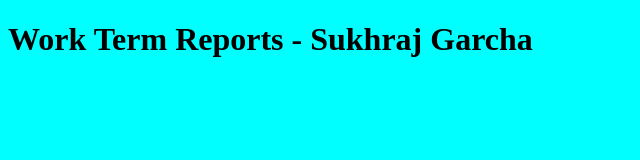
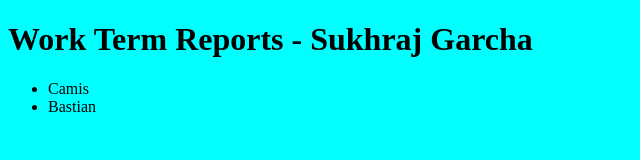
Before and after one commit to Sukhraj-Garcha/Coop-Workterm-Reports, a plain HTML site: page index.html in a window 1280 px wide. Shown: the whole page, without its empty margins (0-640 px from the left). Drawn offline with Linux system fonts and the light colour scheme.

Commit message:
added basic html for testing

```diff
--- a/index.html
+++ b/index.html
@@ -16,6 +16,10 @@
     </head>
     <body>
         <h1>Work Term Reports - Sukhraj Garcha</h1>
+        <ul>
+            <li>Camis</li>
+            <li>Bastian</li>
+        </ul>
 
     </body>
 </html>
```
